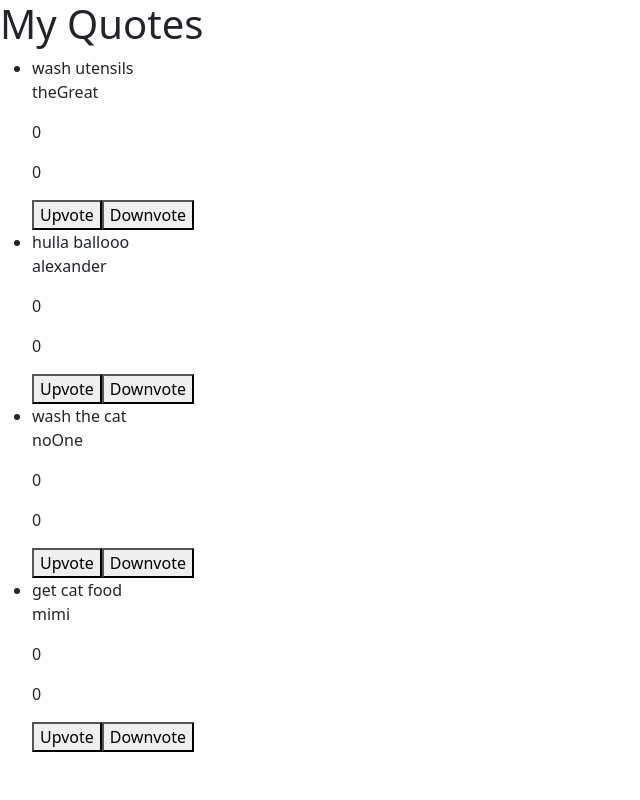
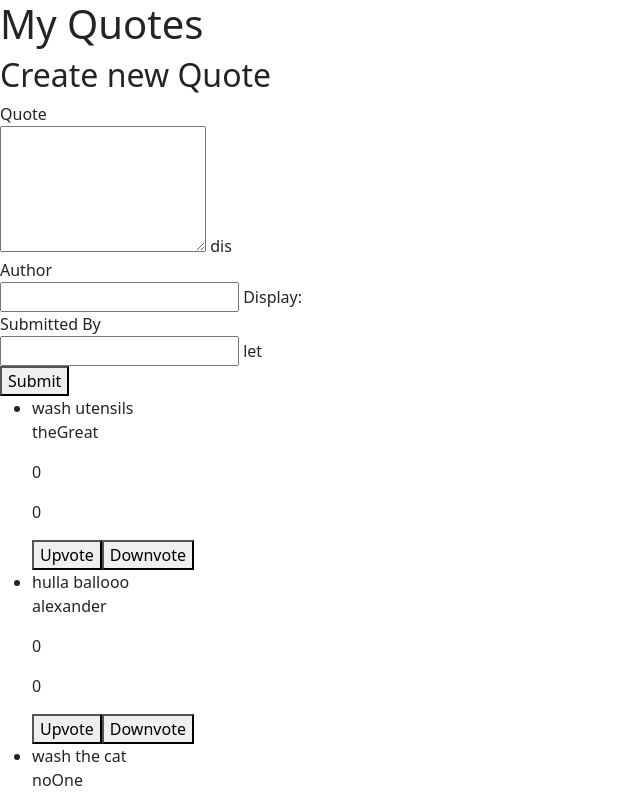
Before and after one commit to kennedybabu/thumps-up-quote-app, an Angular app: page / in a window 1280 px wide. Shown: the top 800 px of the page, without its empty margins (0-640 px from the left). Built offline with nearby package versions, Linux system fonts and the light colour scheme.

Commit message:
add the form component

```diff
--- /dev/null
+++ b/src/app/quote-form/quote-form.component.html
@@ -0,0 +1,27 @@
+<div>
+    <h2>Create new Quote</h2>
+
+    <form (ngSubmit)="submitQuote()" #quoteForm="ngForm">
+        <div>
+            <label for="Quote">Quote</label><br>
+            <textarea name="quote" id="quote" rows="5" required name="quote" [(ngModel)]="newQuote.quote" #description="ngModel"></textarea>
+            dis{{newQuote.quote}}
+        </div>
+
+        <div>
+            <label for="author">Author</label><br>
+            <input type="text" required id="author" [(ngModel)]="newQuote.author" name="author" #author="ngModel">
+            Display: {{newQuote.author}}
+
+        </div>
+
+        <div>
+            <label for="submittedBy">Submitted By</label><br>
+            <input type="text" required id="submittedBy" name="submittedBy" #submittedBy="ngModel" [(ngModel)]="newQuote.submittedBy">
+            let{{newQuote.submittedBy}}
+
+        </div>
+
+        <button type="submit">Submit</button>
+    </form>
+</div>
--- /dev/null
+++ b/src/app/quote-form/quote-form.component.ts
@@ -0,0 +1,25 @@
+import { Component, OnInit, Output, EventEmitter } from '@angular/core';
+import {Quote} from "../quote"
+
+@Component({
+  selector: 'app-quote-form',
+  templateUrl: './quote-form.component.html',
+  styleUrls: ['./quote-form.component.scss']
+})
+export class QuoteFormComponent implements OnInit {
+
+
+  newQuote = new Quote(0, "", "", "")
+  @Output() addQuote = new EventEmitter<Quote>()
+
+
+  submitQuote(){
+    this.addQuote.emit(this.newQuote)
+  }
+
+  constructor() { }
+
+  ngOnInit(): void {
+  }
+
+}
--- a/src/app/quote/quote.component.html
+++ b/src/app/quote/quote.component.html
@@ -1,5 +1,8 @@
 <div>
     <h1>My Quotes</h1>
+
+    <app-quote-form (addQuote)="addNewQuote($event)"></app-quote-form>
+
 
     <ul>
         <li *ngFor="let quote of quotes; let i = index">
@@ -9,4 +12,5 @@
           <button (click)="downVote(i)">Downvote</button>
         </li>
     </ul>
+
   </div>
--- a/src/app/quote/quote.component.ts
+++ b/src/app/quote/quote.component.ts
@@ -28,6 +28,12 @@ export class QuoteComponent implements OnInit {
     console.log(this.quotes[index].downVote)
   }
 
+  addNewQuote(quote:any){
+    let quoteLength = this.quotes.length
+    quote.id = quoteLength+1
+    this.quotes.push(quote)
+  }
+
 
   constructor() { }
 
```
Also changed, not shown: src/app/app.module.ts (+6 -2 lines), src/app/quote-form/quote-form.component.scss (added), 1 other file (tests, documents, lock files or other folders).
